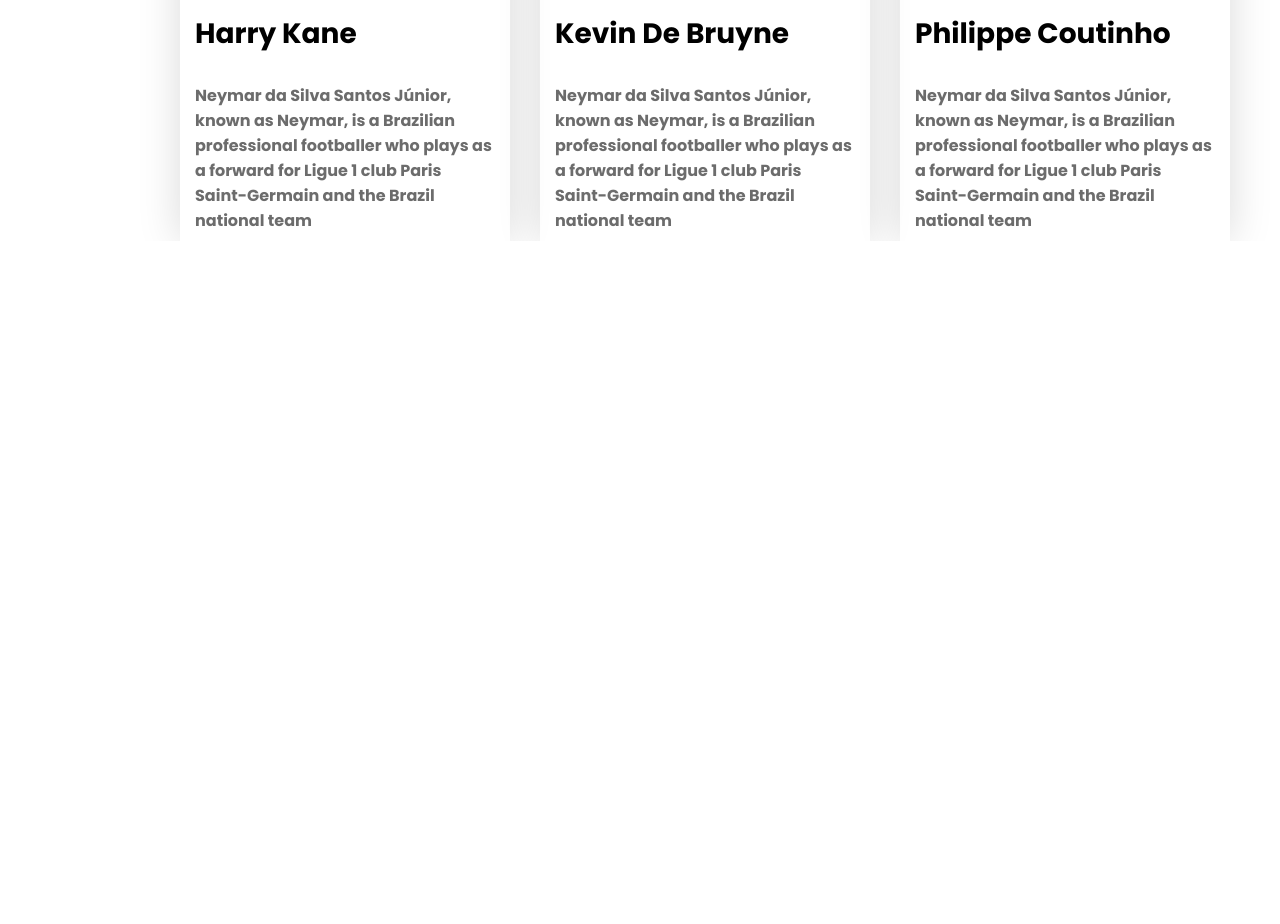
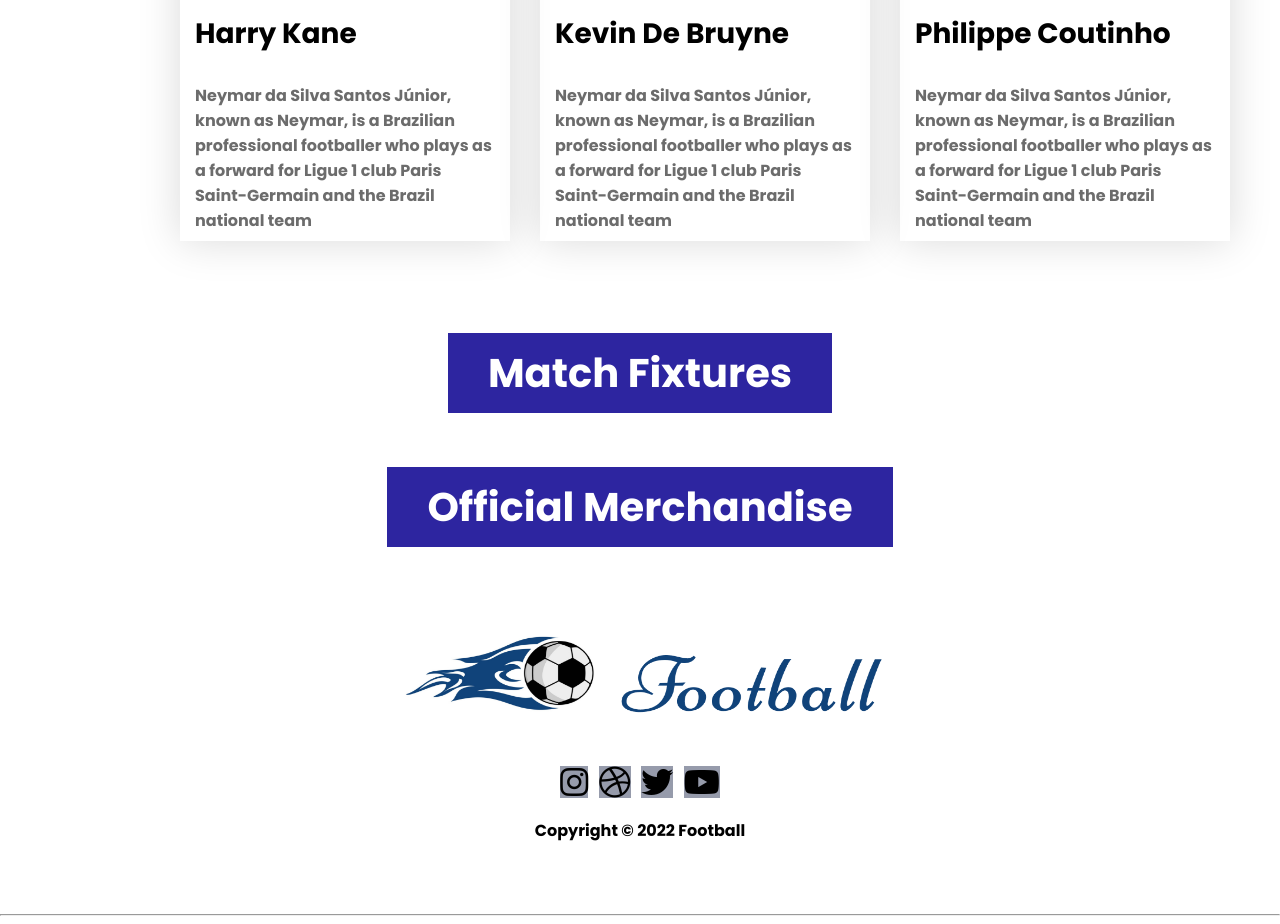
Before and after one commit to alfred-pithu/Conmebol-Copa-America-landing-page, a plain HTML site: page index.html in a window 1280 px wide. Shown: the part 2725-3649 px from the top of the page. Before the commit the page ends 2966 px from the top, so only its background shows below. Drawn offline with Linux system fonts and the light colour scheme.

Commit message:
before optimizng

```diff
--- a/index.html
+++ b/index.html
@@ -29,7 +29,7 @@
             <img src="images/banner.png" alt="ball shooting" class="top-photo">
         </section>
         <!-- Player Grid Section -->
-
+        <!------------------------------>
         <section class="middle-section">
             <article class="player">
                 <div class="player-image">
@@ -165,6 +165,29 @@
             </article>
         </section>
 
+        <Section class="extra-options">
+            <a target="-blank"
+                href="https://www.espn.com/soccer/copa-america/story/4404941/copa-america-bracket-and-fixtures-schedule">Match
+                Fixtures</a>
+            <br> <br>
+            <a href="https://www.fanatics.com/copa-america/c-3477508070+z-918809-3493782524">Official
+                Merchandise</a>
+
+        </Section>
+
+        <footer>
+            <div class="logo">
+                <img src="images/Logo.png" alt="Logo">
+            </div>
+            <div class="icons">
+                <i class="fab fa-instagram"></i>
+                <i class="fab fa-dribbble"></i>
+                <i class="fab fa-twitter"></i>
+                <i class="fab fa-youtube"></i>
+            </div>
+            <p>Copyright © 2022 Football</p>
+        </footer>
+        <hr>
     </main>
 </body>
 
--- a/style.css
+++ b/style.css
@@ -39,8 +39,10 @@ body{
     margin-bottom: 169px;
 }
 .watch-button:hover{
+
     transform: scale(1.5);
-    transition: transform .5s ease-in-out;
+    transition: transform .4s ease-in-out
+
 }
 .watch-button>a{
     text-decoration: none;
@@ -89,3 +91,56 @@ margin-top: 16px;
     font-size: 16px;
 
 }
+.extra-options{
+    margin-top: 90px;
+    margin-bottom: 80px;
+    display: flex;
+    flex-direction: column;
+    justify-content: center;
+    align-items: center;
+}
+
+.extra-options > a{
+
+    text-decoration: none;
+    color: black;
+    font-size: 40px;
+    color: white;
+    border: 2px white solid;
+    padding: 10px 40px;
+    background-color:#2D25A0;
+}
+
+/* ------------------footer--------------------- */
+footer{
+
+    display: flex   ;
+    flex-direction: column;
+    align-items: center;
+
+}
+.logo{
+
+}
+.logo > img{
+    Width:483.87px;
+    height: 110px;
+    margin-bottom: 20px;
+}
+.icons > i{
+    font-size: 32px;
+    background-color: #969BAB;
+
+}
+.icons{
+width: 170px;
+height: 32px;
+display: flex;
+justify-content: space-around;
+
+}
+footer>p{
+    font: weight 400px;
+    margin-top: 20px;
+    margin-bottom: 63px;
+}
```
